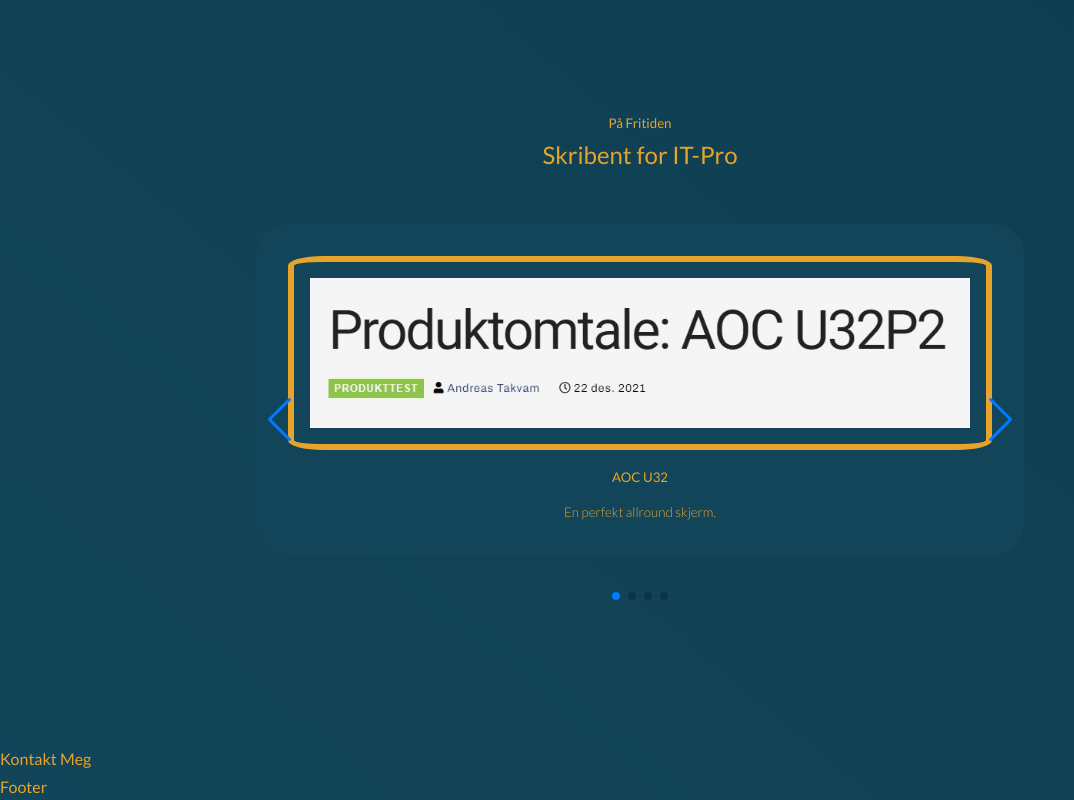
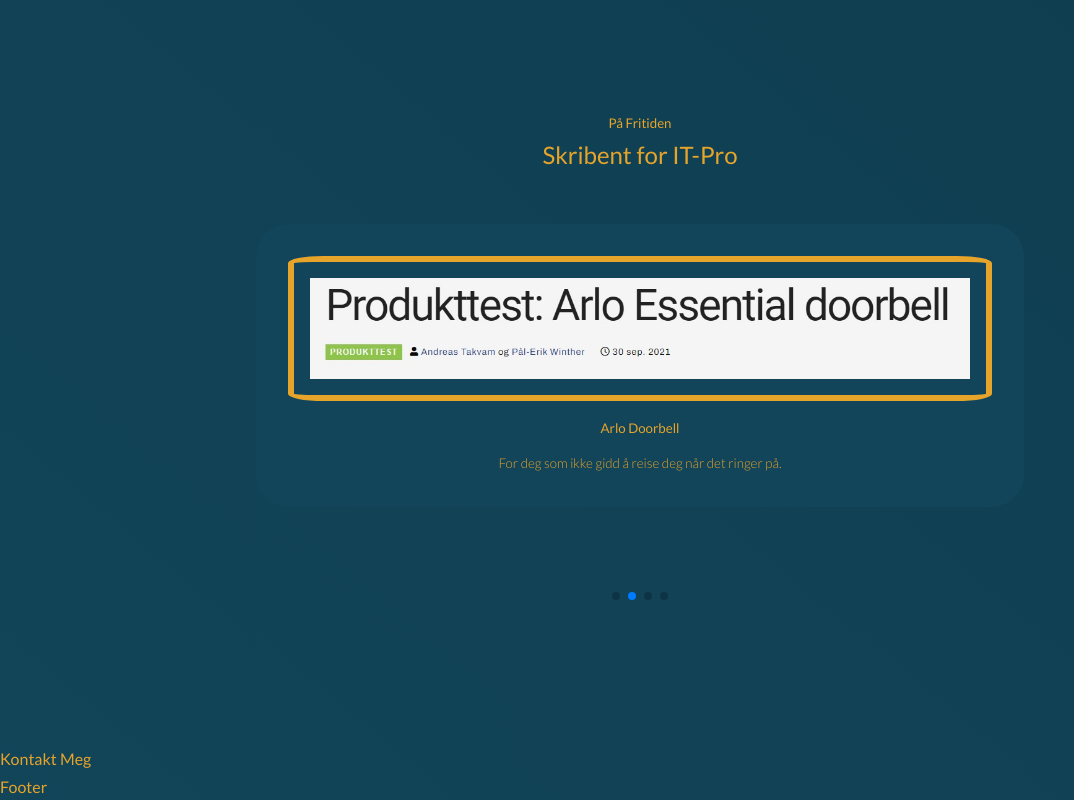
Before and after one commit to Andreastak86/react_portfolio, a React (Create React App) app: page / in a window 1280 px wide. Shown: the part 4189-4989 px from the top of the page, without its empty margins (0-1074 px from the left). Built offline with nearby package versions, Linux system fonts and the light colour scheme.

Commit message:
add autoplay

```diff
--- a/src/components/testemonials/Testemonials.jsx
+++ b/src/components/testemonials/Testemonials.jsx
@@ -6,7 +6,7 @@ import T3 from "../../assets/OP8T.jpg";
 import T4 from "../../assets/Phil 272.jpg";
 
 // import Swiper core and required modules
-import { Navigation, Pagination } from "swiper";
+import { Navigation, Pagination, Autoplay } from "swiper";
 
 import { Swiper, SwiperSlide } from "swiper/react";
 
@@ -50,9 +50,13 @@ const Testemonials = () => {
         slidesPerView={1}
         spaceBetween={40}
         loop={true}
+        autoplay={{
+          delay: 2500,
+          disableOnInteraction: false,
+        }}
         pagination={{ clickable: true }}
-        navigation={true}
-        modules={[Navigation, Pagination]}
+        navigation={false}
+        modules={[Navigation, Pagination, Autoplay]}
       >
         {data.map(({ avatar, name, review }, index) => {
           return (
```
